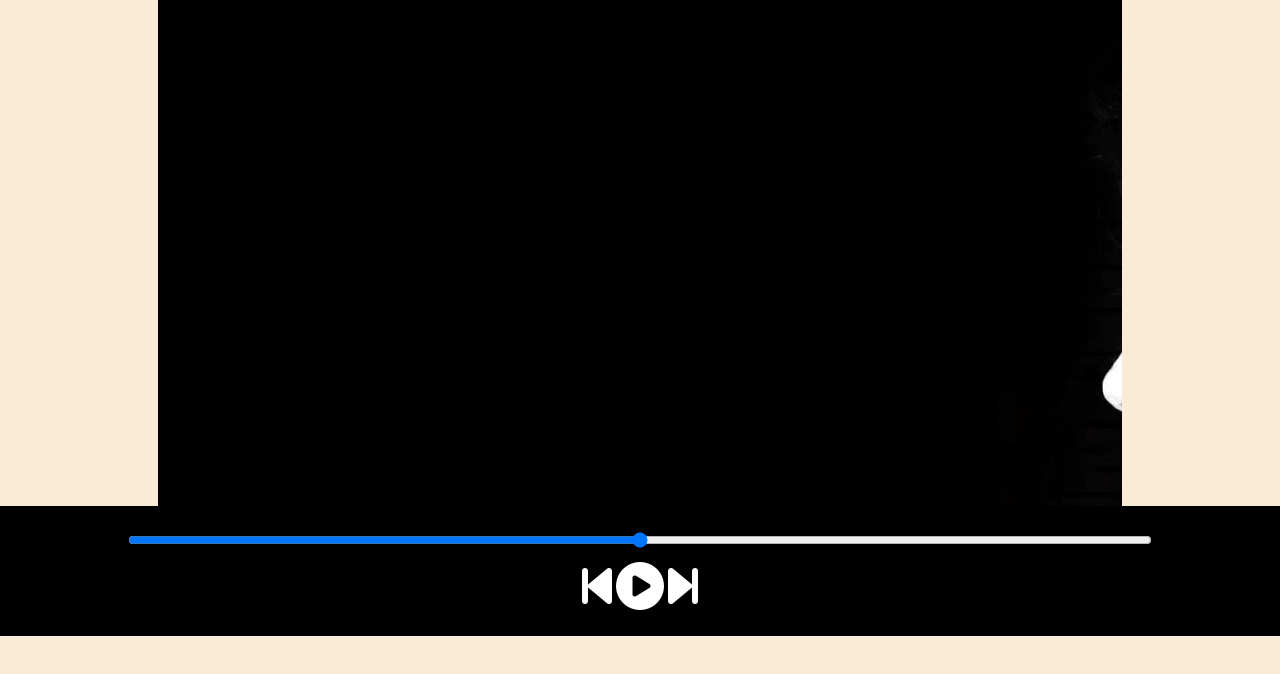
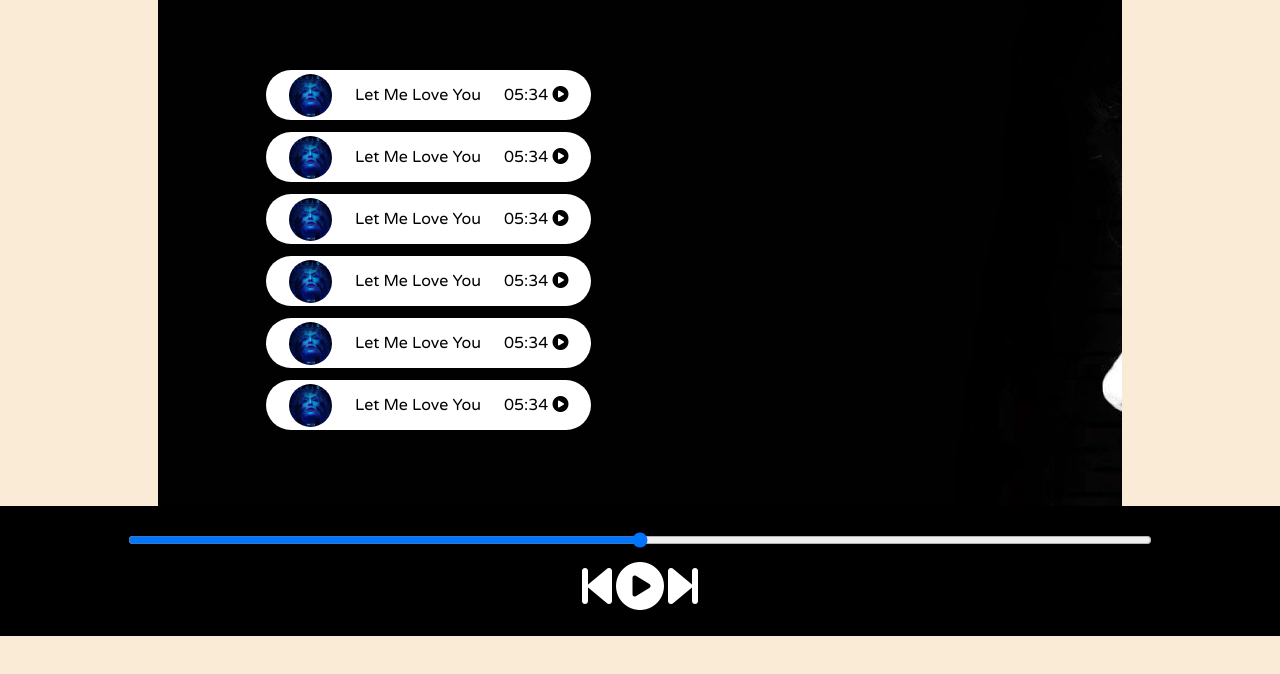
Before and after one commit to nisargs/JS-Projects, a plain HTML site: page Music Player/index.html in a window 1280 px wide. Shown: the part 164-838 px from the top of the page. Drawn offline with Linux system fonts and the light colour scheme.

Commit message:
desgined song item list

```diff
--- a/Music Player/index.html
+++ b/Music Player/index.html
@@ -20,6 +20,38 @@
 
         <div class="songList">
             <h1>Best of the best Songs</h1>
+            <div class="songItemContainer">
+                <div class="songItem">
+                    <img src="covers/1.jpg" alt="1">
+                    <span>Let Me Love You</span>
+                    <span class="songListPlay"><span class="timestamp">05:34 <i class="fas fa-circle-play"></i></span></span>
+                </div>
+                <div class="songItem">
+                    <img src="covers/1.jpg" alt="1">
+                    <span>Let Me Love You</span>
+                    <span class="songListPlay"><span class="timestamp">05:34 <i class="fas fa-circle-play"></i></span></span>
+                </div>
+                <div class="songItem">
+                    <img src="covers/1.jpg" alt="1">
+                    <span>Let Me Love You</span>
+                    <span class="songListPlay"><span class="timestamp">05:34 <i class="fas fa-circle-play"></i></span></span>
+                </div>
+                <div class="songItem">
+                    <img src="covers/1.jpg" alt="1">
+                    <span>Let Me Love You</span>
+                    <span class="songListPlay"><span class="timestamp">05:34 <i class="fas fa-circle-play"></i></span></span>
+                </div>
+                <div class="songItem">
+                    <img src="covers/1.jpg" alt="1">
+                    <span>Let Me Love You</span>
+                    <span class="songListPlay"><span class="timestamp">05:34 <i class="fas fa-circle-play"></i></span></span>
+                </div>
+                <div class="songItem">
+                    <img src="covers/1.jpg" alt="1">
+                    <span>Let Me Love You</span>
+                    <span class="songListPlay"><span class="timestamp">05:34 <i class="fas fa-circle-play"></i></span></span>
+                </div>
+            </div>
         </div>
         <div class="songBanner"></div>
     </div>
--- a/Music Player/style.css
+++ b/Music Player/style.css
@@ -75,3 +75,32 @@ nav ul li{
     width: 80vw;
     text-align: center;
 }
+
+.songItem{
+    height: 50px;
+    display: flex;
+    background-color: white;
+    color: black;
+    margin: 12px 0;
+    justify-content: space-between;
+    align-items: center;
+    border-radius: 34px;
+}
+
+.songItem img{
+    width: 43px;
+    margin: 0 23px;
+    border-radius: 34px;
+}
+
+.timestamp{
+    margin: 0 23px;
+}
+
+.timestamp i{
+    cursor: pointer;
+}
+
+.songItemContainer{
+    margin: 74px;
+}
```
